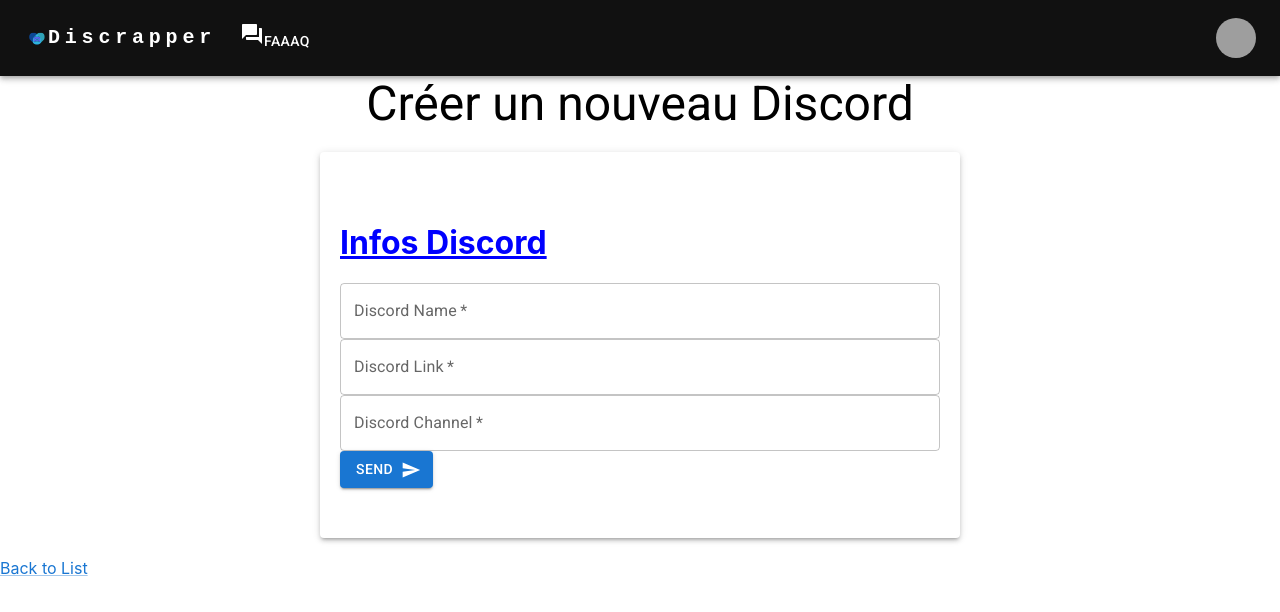
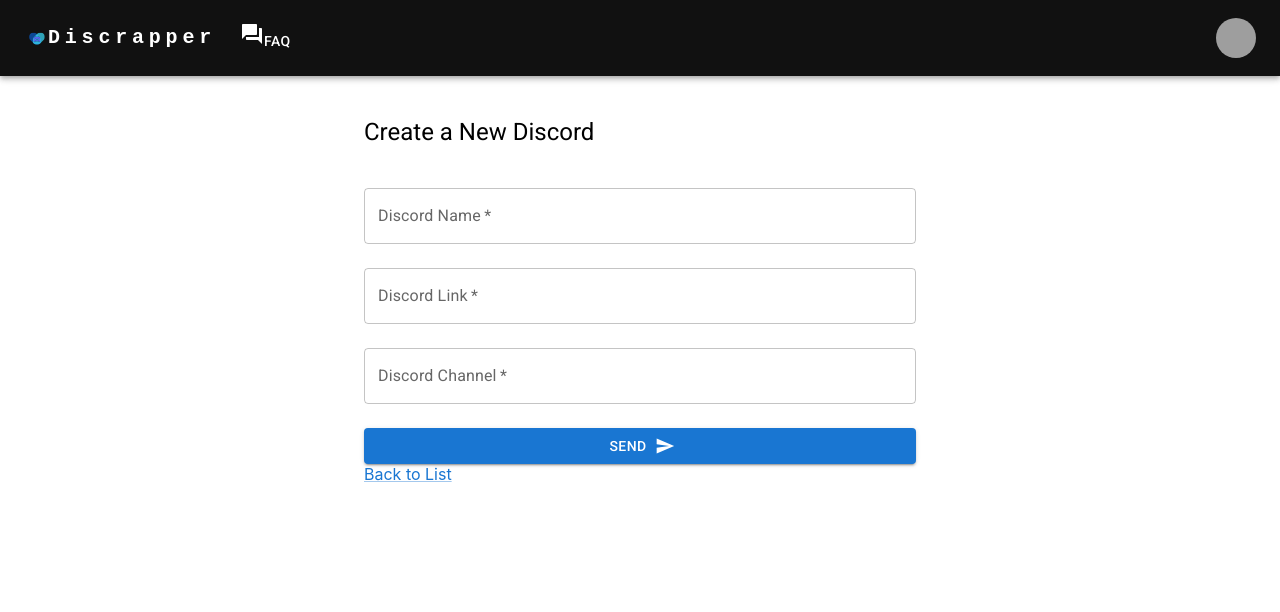
Before and after one commit to mrcut/discrapper_api, a React (Create React App) app: page /discord/create in a window 1280 px wide. Shown: the top 612 px of the page. Built offline with nearby package versions, Linux system fonts and the light colour scheme; grey boxes are pictures that could not be loaded.

Commit message:
07/06 cours

```diff
--- a/src/components/Navbar.js
+++ b/src/components/Navbar.js
@@ -25,6 +25,7 @@
 import { Icon, styled } from "@mui/material";
 import { useNavigate } from "react-router-dom";
 import { executeScript } from "../api/api-user";
+import { dc, execScript } from "../constantes";
 
 export const Logo = () => (
   <Icon>
@@ -45,10 +46,10 @@
   // };
 
   const handleClick = (item) => {
-    if (item.id === 1) {
+    if (item.label === execScript) {
       handleScript();
     }
-    if (item.id === 4) {
+    if (item.label === dc) {
       logout();
       navigate("/");
     } else {
@@ -71,7 +72,7 @@
 
   const [anchorElNav, setAnchorElNav] = useState(null);
   const [anchorElUser, setAnchorElUser] = useState(null);
-  const [nav, setNav] = useState(navbarUser("faaaq"));
+  const [nav, setNav] = useState(navbarUser);
   const [menu, setMenu] = useState(settings);
 
   const handleOpenNavMenu = (event) => {
@@ -93,6 +94,10 @@
     if (user && (user.role === "admin" || user.role === "employe")) {
       setNav((actual) => navbarEmploye);
       setMenu((actual) => settingsAdmin);
+    }
+    if (user === null) {
+      setNav(navbarUser);
+      setMenu(settings);
     }
   }, [user]);
   console.log(nav);
--- a/src/components/NavbarConst.js
+++ b/src/components/NavbarConst.js
@@ -9,73 +9,30 @@
   QuestionAnswer,
 } from "@mui/icons-material";
 
-export const navbarUser = (labelValue) => [
-  {
-    id: 0,
-    icon: <QuestionAnswer />,
-    label: labelValue,
-    route: "faq",
-  },
-];
+export const generateItem = (id, icon, label, route) => {
+  return {
+    id,
+    icon,
+    label,
+    route,
+  };
+};
 
+export const navbarUser = [generateItem(0, <QuestionAnswer />, "FAQ", "faq")];
 export const navbarEmploye = [
-  {
-    id: 0,
-    icon: <ChatBubble />,
-    label: "Messages",
-    route: "messages",
-  },
-  {
-    id: 1,
-    icon: <BarChart />,
-    label: "Statistiques",
-    route: "stats",
-  },
+  generateItem(0, <ChatBubble />, "Messages", "messages"),
+  generateItem(1, <BarChart />, "Statistiques", "stats"),
 ];
 
 export const settings = [
-  {
-    id: 0,
-    icon: <AccountBox />,
-    label: "Profile",
-    route: "/user/profile",
-  },
-  {
-    id: 1,
-    icon: <Logout />,
-    label: "Logout",
-    route: "/",
-  },
+  generateItem(0, <AccountBox />, "Profile", "/user/profile"),
+  generateItem(1, <Logout />, "Logout", "/"),
 ];
 
 export const settingsAdmin = [
-  {
-    id: 0,
-    icon: <AccountBox />,
-    label: "Profile",
-    route: "/user/profile",
-  },
-  {
-    id: 1,
-    icon: <Javascript />,
-    label: "Executer le Script",
-  },
-  {
-    id: 2,
-    icon: <PersonAdd />,
-    label: "Ajouter un User",
-    route: "user/create",
-  },
-  {
-    id: 3,
-    icon: <Add />,
-    label: "Ajouter un Discord",
-    route: "discord/create",
-  },
-  {
-    id: 4,
-    icon: <Logout />,
-    label: "Logout",
-    route: "/",
-  },
+  generateItem(0, <AccountBox />, "Profile", "/user/profile"),
+  generateItem(1, <Javascript />, "Executer le Script", null),
+  generateItem(2, <PersonAdd />, "Ajouter un User", "user/create"),
+  generateItem(3, <Add />, "Ajouter un Discord", "discord/create"),
+  generateItem(4, <Logout />, "Logout", "/"),
 ];
--- a/src/constantes.js
+++ b/src/constantes.js
@@ -56,3 +56,7 @@
     return {};
   }
 };
+
+export const execScript = "Executer le Script";
+
+export const dc = "Logout";
--- a/src/discord/DiscordCreate.js
+++ b/src/discord/DiscordCreate.js
@@ -1,7 +1,14 @@
-import { Link, Typography } from "@mui/material";
+import { useState } from "react";
+import {
+  Button,
+  Container,
+  Grid,
+  Link,
+  TextField,
+  Typography,
+} from "@mui/material";
+
 import SendIcon from "@mui/icons-material/Send";
-import { Button, Container, Paper, TextField } from "@mui/material";
-import { useState } from "react";
 import { createDiscord } from "../api/api-discord";
 
 const discordInput = {
@@ -13,17 +20,6 @@
 const DiscordCreate = () => {
   const [discordForm, setDiscordForm] = useState({ ...discordInput });
 
-  const paperStyle = { padding: "50px 20px ", width: 600, margin: "20px auto" };
-
-  const handleChange = (e) => {
-    setDiscordForm((actual) => {
-      return { ...actual, [e.target.name]: e.target.value };
-    });
-  };
-  const handleSubmit = (e) => {
-    e.preventDefault();
-  };
-
   const [message, setMessage] = useState("");
 
   const handleFocus = () => {
@@ -32,11 +28,22 @@
     }
   };
 
+  const handleChange = (e) => {
+    setDiscordForm((actual) => {
+      return { ...actual, [e.target.name]: e.target.value };
+    });
+  };
+
+  const handleSubmit = (e) => {
+    e.preventDefault();
+  };
+
   const handleClick = () => {
     createDiscord(discordForm)
       .then((response) => {
         const discord = response.data;
         console.log(discord);
+        setMessage((actual) => "Ce Discord a bien été ajouté");
       })
       .catch((err) => {
         // const message = err.response.data.message;
@@ -45,20 +52,15 @@
   };
 
   return (
+    <Container sx={{ p: 5 }} maxWidth="sm">
       <div>
-      <Typography
-        align="center"
-        variant="h3"
-        children="Créer un nouveau Discord"
-      />
-      <Container>
-        <Paper elevation={3} style={paperStyle}>
-          <form className="bg-light p-5" onSubmit={handleSubmit}>
+        <Typography component="h1" variant="h5">
+          Create a New Discord
+        </Typography>
+        <form onSubmit={handleSubmit}>
           {message ? <p className="text-danger">{message}</p> : null}
-            <h1 style={{ color: "blue" }}>
-              <u>Infos Discord</u>{" "}
-            </h1>
-
+          <Grid container sx={{ pt: 5 }} spacing={3}>
+            <Grid item xs={12}>
               <TextField
                 required
                 name="discordNom"
@@ -69,7 +71,9 @@
                 onChange={handleChange}
                 onFocus={handleFocus}
               />
+            </Grid>
 
+            <Grid item xs={12}>
               <TextField
                 required
                 name="discordLien"
@@ -80,7 +84,9 @@
                 onChange={handleChange}
                 onFocus={handleFocus}
               />
+            </Grid>
 
+            <Grid item xs={12}>
               <TextField
                 required
                 name="discordChannel"
@@ -91,19 +97,24 @@
                 onChange={handleChange}
                 onFocus={handleFocus}
               />
+            </Grid>
 
+            <Grid item xs={12}>
               <Button
                 variant="contained"
                 endIcon={<SendIcon />}
                 onClick={handleClick}
+                fullWidth
               >
                 Send
               </Button>
+            </Grid>
+          </Grid>
         </form>
-        </Paper>
-      </Container>
+
         <Link href="/discords">Back to List</Link>
       </div>
+    </Container>
   );
 };
 
--- a/src/user/UserCreate.js
+++ b/src/user/UserCreate.js
@@ -55,12 +55,10 @@
     createUser(userForm)
       .then((response) => {
         const user = response.data;
-        console.log(user);
+        setMessage((actual) => "L'Utilisateur a bien été ajouté");
       })
       .catch((err) => {
         setMessage((actual) => err.response.data.message);
-        console.log(userForm);
-        console.log(role);
       });
   };
 
--- a/src/user/UserList.js
+++ b/src/user/UserList.js
@@ -1,5 +1,5 @@
 import { useEffect, useState } from "react";
-import { Link, useParams } from "react-router-dom";
+import { Link } from "react-router-dom";
 import { deleteUser, getAllUsers } from "../api/api-user";
 import {
   Box,
@@ -20,8 +20,6 @@
 const UserList = () => {
   const [users, setUsers] = useState([]);
 
-  let { paramId } = useParams();
-
   useEffect(() => {
     getAllUsers()
       .then((response) => {
@@ -35,15 +33,30 @@
       });
   }, []);
 
-  const handleDelete = () => {
-    deleteUser(paramId)
+  // const handleDelete = () => {
+  //   deleteUser()
+  //     .then((response) => {
+  //       console.log("ok");
+  //     })
+  //     .catch((err) => {
+  //       const user = err.response.data.user;
+  //       console.log(user);
+  //     });
+  // };
+
+  const handleDelete = (id) => {
+    deleteUser(id)
       .then((response) => {
         console.log("ok");
+        // rajouter confirmation
+
+        const usersTmp = users.filter((user) => user.utilisateurId !== id);
+        setUsers((actual) => usersTmp);
       })
       .catch((err) => {
         const user = err.response.data.user;
         console.log(user);
-        console.log(paramId);
+        console.log(id);
       });
   };
 
@@ -80,7 +93,7 @@
             </TableHead>
             <TableBody>
               {users.map((user) => (
-                <TableRow>
+                <TableRow key={"user" + user.utilisateurId}>
                   <TableCell>
                     <Link to={"/user/" + user.utilisateurId}>
                       {user.utilisateurEmail}
@@ -106,7 +119,7 @@
                       </Button>
                       <Button
                         variant="contained"
-                        onClick={handleDelete}
+                        onClick={() => handleDelete(user.utilisateurId)}
                         color="error"
                         endIcon={<Delete />}
                       >
--- a/src/user/UserProfile.js
+++ b/src/user/UserProfile.js
@@ -1,6 +1,6 @@
 import { Button, Container, Grid, TextField, Typography } from "@mui/material";
 import { useEffect, useState } from "react";
-import { useNavigate, useParams } from "react-router-dom";
+import { useNavigate } from "react-router-dom";
 import { editProfile } from "../api/api-user";
 import { getUserFromLocalStorage } from "../constantes";
 import SendIcon from "@mui/icons-material/Send";
@@ -12,8 +12,6 @@
     discord: "",
     tel: "",
   });
-
-  let { paramId } = useParams();
 
   const redirect = useNavigate();
 
@@ -58,9 +56,12 @@
         };
         localStorage.setItem("user", JSON.stringify(user));
         setCurrentUser((actual) => user);
+        setMessage((actual) => "Modifs Effectué ");
+        console.log(message);
       })
       .catch((err) => {
         console.log(err.response);
+        setMessage(err.response);
       });
   };
 
```
Lines whose indentation alone changed are shown as unchanged.
